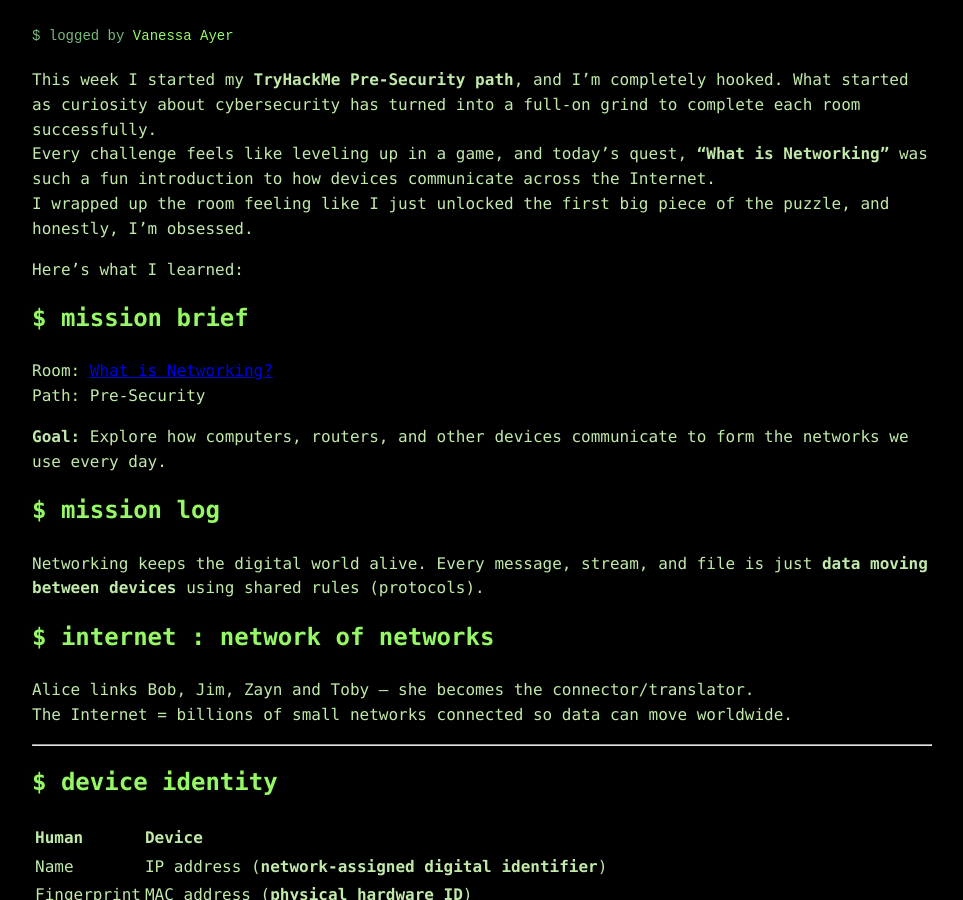
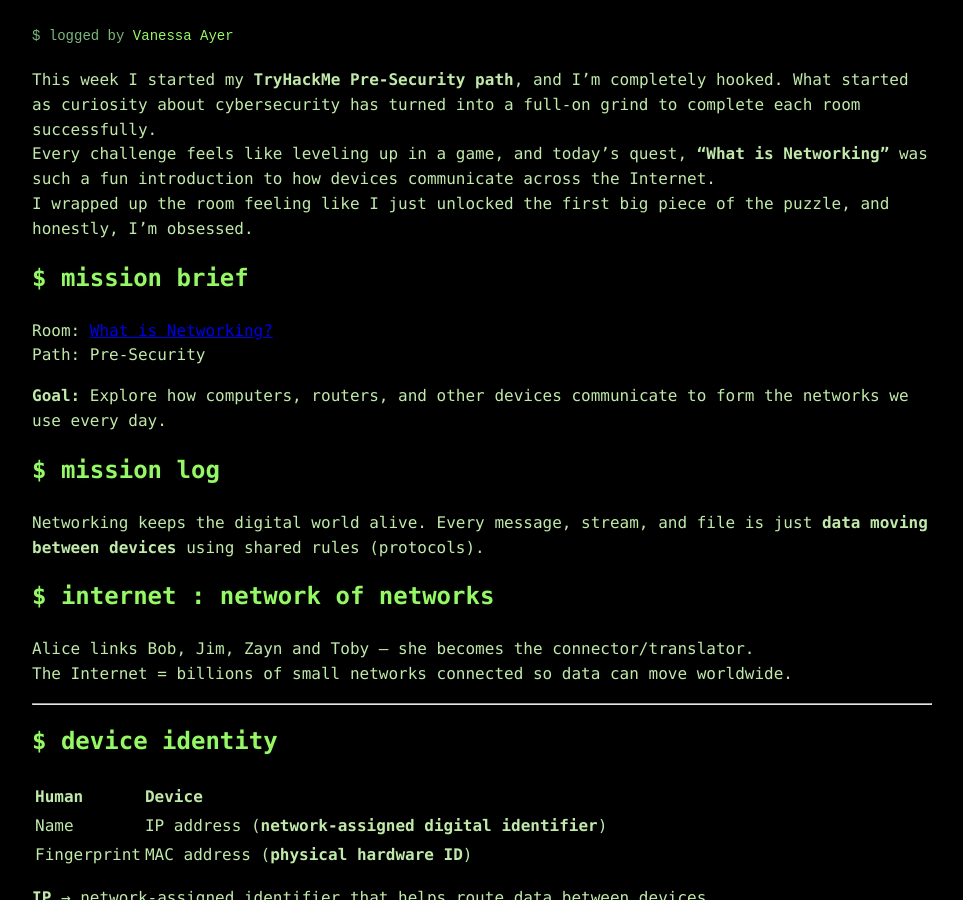
Before and after one commit to vanessa-ayer/tryhackme-log, a Jekyll site: the page built from _posts/2025-10-12-what-is-networking.md, in a window 1280 px wide and 900 px high, scrolled down 316 px. Shown: the whole window, without its empty margins (32-995 px from the left). Built offline with Jekyll 4.4.1, drawn with Linux system fonts in a browser that asks for light colours.

Commit message:
post / remove text

```diff
--- a/_posts/2025-10-12-what-is-networking.md
+++ b/_posts/2025-10-12-what-is-networking.md
@@ -7,8 +7,6 @@ date: 2025-10-12
 This week I started my **TryHackMe Pre-Security path**, and I’m completely hooked. What started as curiosity about cybersecurity has turned into a full-on grind to complete each room successfully.
 Every challenge feels like leveling up in a game, and today’s quest, **“What is Networking”** was such a fun introduction to how devices communicate across the Internet.
 I wrapped up the room feeling like I just unlocked the first big piece of the puzzle, and honestly, I’m obsessed.
-
-Here’s what I learned:
 
 <h2 class="type-header" data-text="$ mission brief">
   <span class="type-target"></span><span class="cursor"></span>
```
